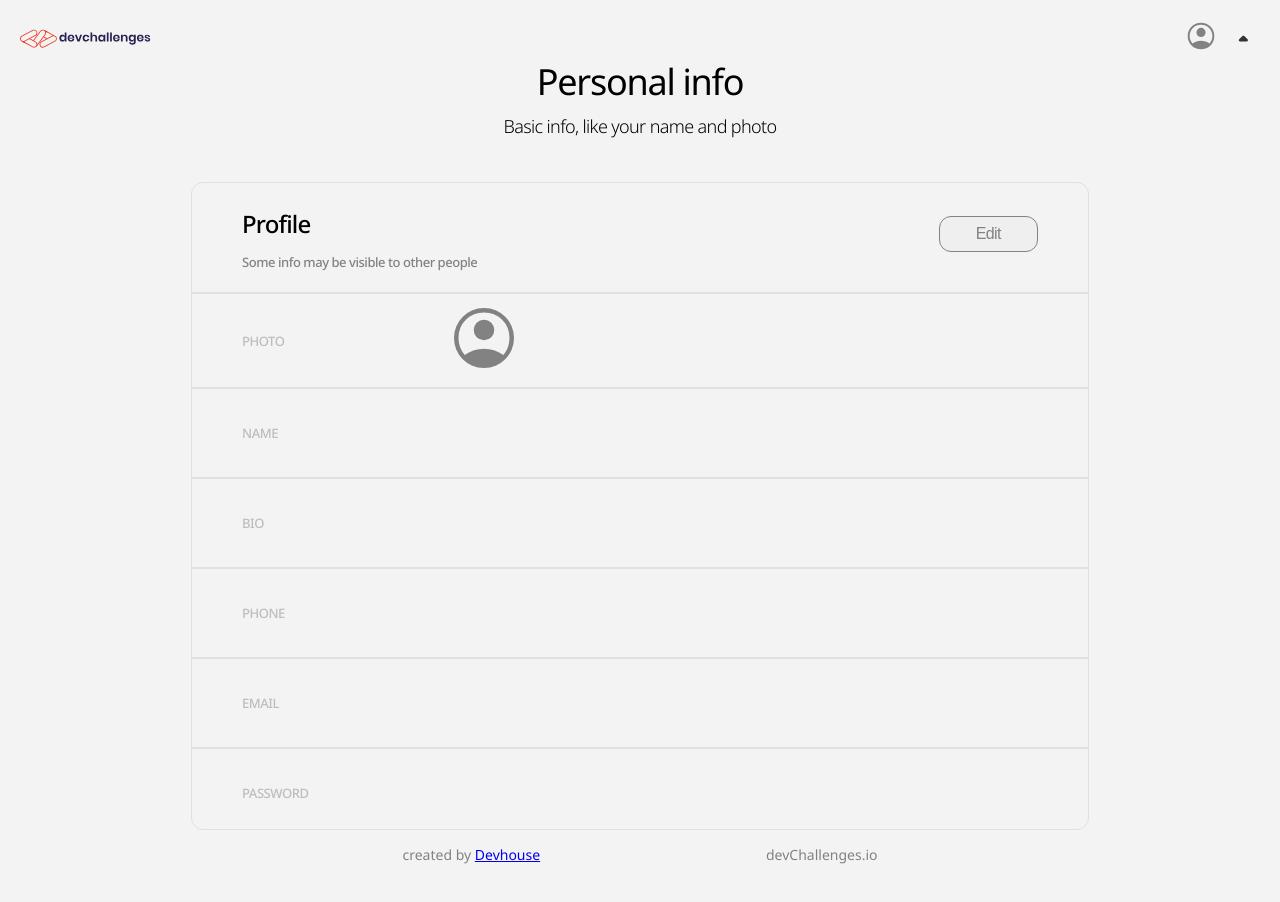
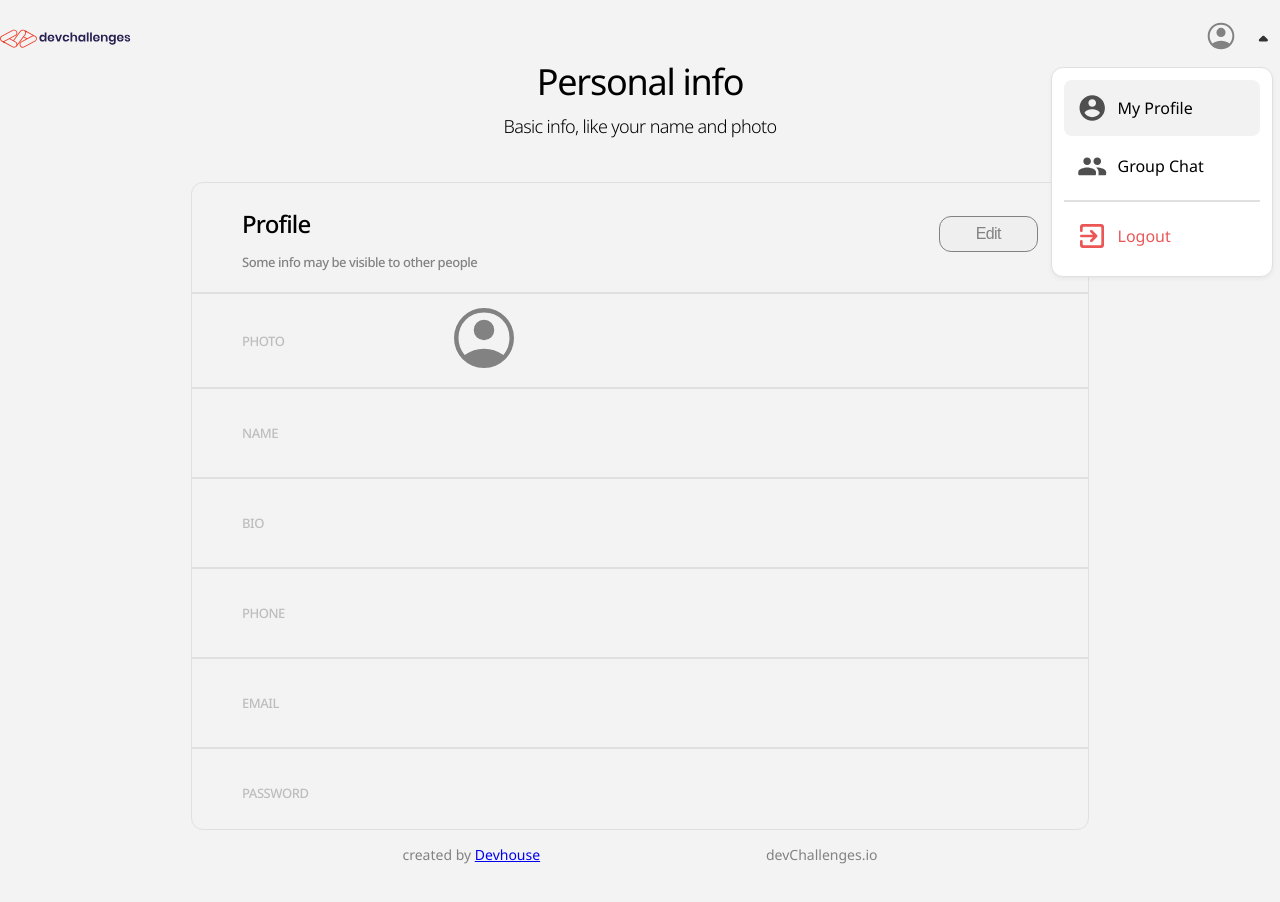
Before and after one commit to jnzm02/authorization, a Vue app: page /profile in a window 1280 px wide. Both pictures are taken after a click on the picture 1244 px from the left and 38 px from the top of the page. Shown: the top 902 px of the page. Built offline with nearby package versions, Linux system fonts and the light colour scheme.

Commit message:
Added navbar to profile page

```diff
--- a/src/views/Profile.vue
+++ b/src/views/Profile.vue
@@ -6,25 +6,37 @@ const userStore = useUserStore();
 const user = ref(userStore.user);
 
 const isRotated = ref(false);
-
 const updateDrop = () => {
   isRotated.value = !isRotated.value;
 };
+
+const active = ref("my-profile");
 </script>
+
 
 <template>
   <main>
-    <nav>
-      <img src="/devchallenges.svg" alt="" style="margin-left: 20px;">
-      <div class="profile" style="margin-right: 20px;">
+    <nav class="profile-nav">
+      <img src="/devchallenges.svg" alt="devchallenges">
+      <div class="profile">
+
         <div v-if="user.photo">
-          <img :src="user.photo" alt="">
+          <img :src="user.photo" alt="avatar">
         </div>
+
         <div v-else>
           <img src="/blank.svg" alt="avatar">
         </div>
-        <p v-if="user.name">{{ user.name }}</p>
+
+        <p v-if="user.name || user.email">{{ user.name || user.email }}</p>
+
         <img src="/arrow-bottom.svg" alt="arrow" @click="updateDrop" class="rotate-icon" :class="{ 'rotate': isRotated }">
+        <dialog :class="{ 'visible': isRotated }">
+          <div class="drop-option" :class="{ 'active' : active==='my-profile'}"><img src="/my-profile.svg" alt="">My Profile</div>
+          <div class="drop-option" :class="{ 'active' : active==='group-chat'}"><img src="/group-chat.svg" alt="">Group Chat</div>
+          <hr>
+          <div class="drop-option" :class="{ 'active' : active==='logout'}" style="color: #EB5757"><img src="/logout.svg" alt="">Logout</div>
+        </dialog>
       </div>
     </nav>
     <div class="title">Personal info</div>
@@ -113,16 +125,17 @@ main {
   margin-bottom: 44px;
 }
 
-nav {
+.profile-nav {
   width: 100vw;
+  // overflow: auto;
   max-width: 1324px;
-  text-align: left;
   margin: 20px auto 0;
   display: flex;
   justify-content: space-between;
 }
 
 .profile {
+  position: relative;
   display: flex;
   justify-content: center;
   align-items: center;
@@ -131,6 +144,43 @@ nav {
     width: 32px;
     height: 32px;
     border-radius: 8px;
+  }
+  .visible {
+    width: 196px;
+    margin-right: 10%;
+    z-index: 1;
+    padding: 12px;
+    gap: 2px;
+    display: flex;
+    flex-direction: column;
+    top: 100%;
+    right: 0;
+    margin-top: 10px;
+    border-radius: 12px;
+    border: 1px solid #E0E0E0;
+    background: #FFF;
+    list-style: none;
+    transition: height 0.3s;
+    animation:a 6s infinite;
+    box-shadow: 0 2px 4px 0 rgba(0, 0, 0, 0.05);
+    :hover {
+      background: #555555;
+    }
+  }
+  .drop-option {
+    padding: 12px;
+    display: flex;
+    align-items: center;
+    gap: 10px;
+    border-radius: 8px;
+    cursor: pointer;
+  }
+  .active {
+    background: #F2F2F2 !important;
+  }
+  hr {
+    border: 1px solid #E0E0E0;
+    margin: 4px 0;
   }
 }
 
```
